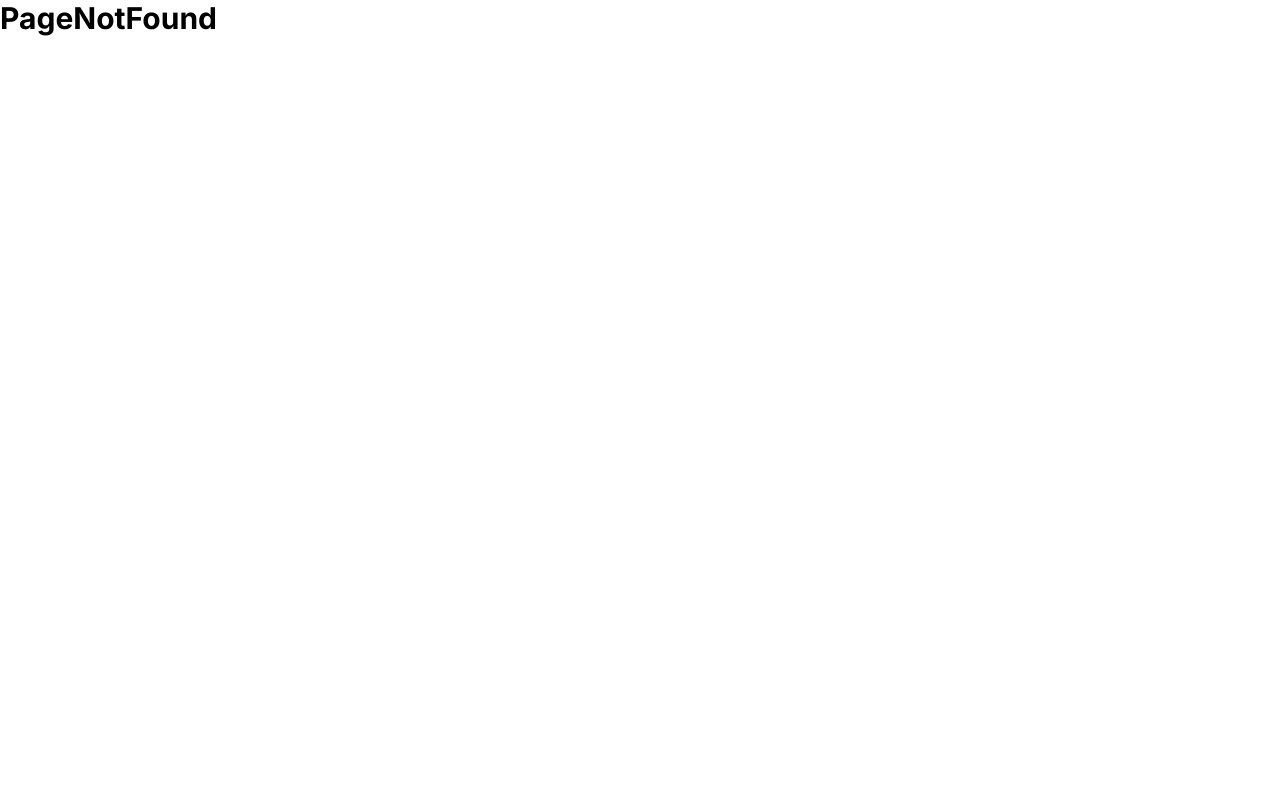
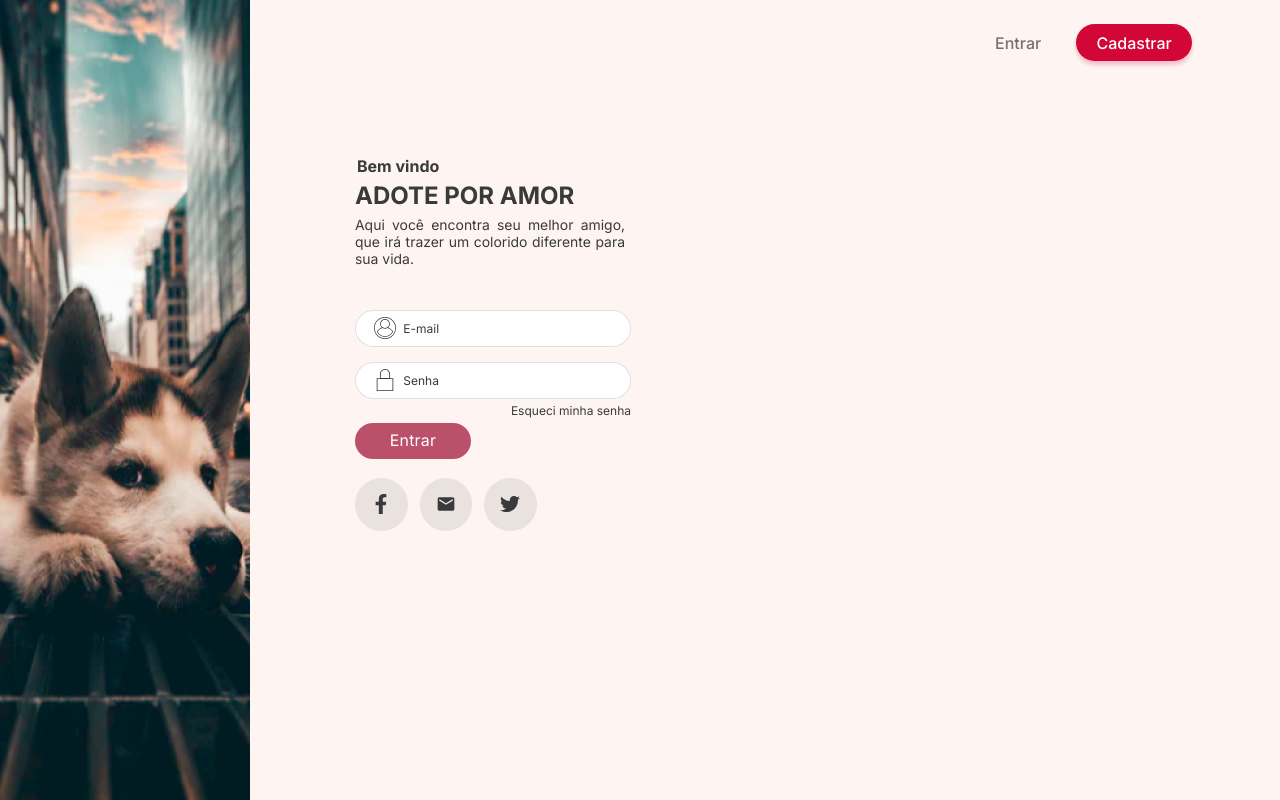
Before and after one commit to JoseMurilloc/MeAdoteS2, a React (Create React App) app in the folder web/: page /sign-in in a window 1280 px wide. Built offline with nearby package versions, Linux system fonts and the light colour scheme; the HTML template or start-up script is replaced by a standard one.

Commit message:
fix: bug error input working

```diff
--- a/web/src/components/Input/index.tsx
+++ b/web/src/components/Input/index.tsx
@@ -12,7 +12,7 @@ interface InputProps extends InputHTMLAttributes<HTMLInputElement> {
   icon: string;
   containerStyle?: object;
   placeholderLabel: string;
-  isErrored?: boolean;
+  isError?: boolean | "";
 }
 
 const Input: React.FC<InputProps> = (
@@ -21,7 +21,7 @@ const Input: React.FC<InputProps> = (
     placeholderLabel,
     containerStyle = {},
     icon,
-    isErrored = false,
+    isError = false,
     ...rest
   }
 ) => {
@@ -51,7 +51,7 @@ const Input: React.FC<InputProps> = (
       style={containerStyle}
       isFilled={isFilled}
       isFocus={isFocus}
-      isErrored={isErrored}
+      isError={!!isError}
     >
       <img src={icon} alt="Input icon" />
       <Field
--- a/web/src/components/Input/styles.ts
+++ b/web/src/components/Input/styles.ts
@@ -3,7 +3,7 @@ import styled, { css } from 'styled-components';
 interface ContainerProps {
   isFocus: boolean;
   isFilled: boolean;
-  isErrored: boolean;
+  isError: boolean;
 }
 
 export const Container = styled.div<ContainerProps>`
@@ -16,7 +16,7 @@ export const Container = styled.div<ContainerProps>`
     border: 1px solid rgba(0, 0, 0, 0.12);
   `}
 
-  ${props => props.isErrored && css`
+  ${props => props.isError && css`
     border: 1px solid #E10C40;
     background: rgba(222, 31, 31, 0.05);
   `}
--- a/web/src/pages/SignIn/index.tsx
+++ b/web/src/pages/SignIn/index.tsx
@@ -4,7 +4,7 @@ import Input from '../../components/Input';
 
 import { ContainerContent } from './styles';
 import { IconSigIn } from '../../utils/icons'
-import { FormValues, SignInSchema } from './types';
+import { FormValues, initialValues, SignInSchema } from './types';
 import { useToast } from '../../hook/ToastContext';
 import { useCallback } from 'react';
 import { Link, useHistory } from 'react-router-dom';
@@ -13,10 +13,7 @@ import userCircleIcon from '../../assets/icons/user/user_circle.svg'
 import lockIcon from '../../assets/icons/basic/lock.svg'
 
 const SignIn: React.FC = () => {
-  const initialValues: FormValues = {
-    email: '',
-    password: ''
-  };
+
 
   const history = useHistory()
 
@@ -82,7 +79,7 @@ const SignIn: React.FC = () => {
               type="email"
               placeholderLabel="E-mail"
               spellCheck={false}
-              // isErrored={errors.email && touched.email}
+              isError={errors.email && touched.email}
             />
 
             <Input
@@ -90,7 +87,7 @@ const SignIn: React.FC = () => {
               name="password"
               placeholderLabel="Senha"
               type="password"
-              // isErrored={errors.password && touched.password}
+              isError={errors.password && touched.password}
             />
 
             <Link to="forgot-password">
--- a/web/src/pages/SignIn/types.ts
+++ b/web/src/pages/SignIn/types.ts
@@ -4,6 +4,11 @@ export interface FormValues {
   email: string;
   password: string;
 }
+
+export const initialValues: FormValues = {
+  email: '',
+  password: ''
+};
 
 export const SignInSchema = Yup.object().shape({
   password: Yup.string()
--- a/web/src/routes/index.tsx
+++ b/web/src/routes/index.tsx
@@ -27,13 +27,13 @@ const Routes: React.FC = () => {
         isPrivate={true}
       />
 
-      <Route path="*" component={PageNotFound} />
-
       <Authentication>
         <Route path="/sign-in"component={SignIn} />
         <Route path="/sign-up" component={SignUp} />
         <Route path="/forgot-password" component={ForgotPassword} />
       </Authentication>
+
+      <Route path="*" component={PageNotFound} />
 
 
     </Switch>
```
Also changed, not shown: 1 other file (tests, documents, lock files or other folders).
